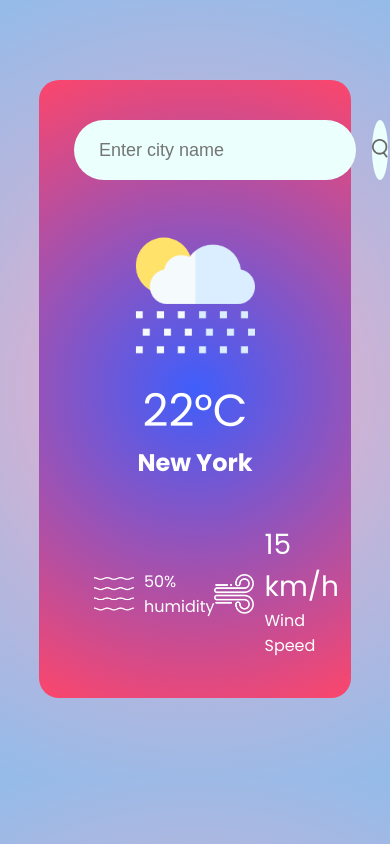
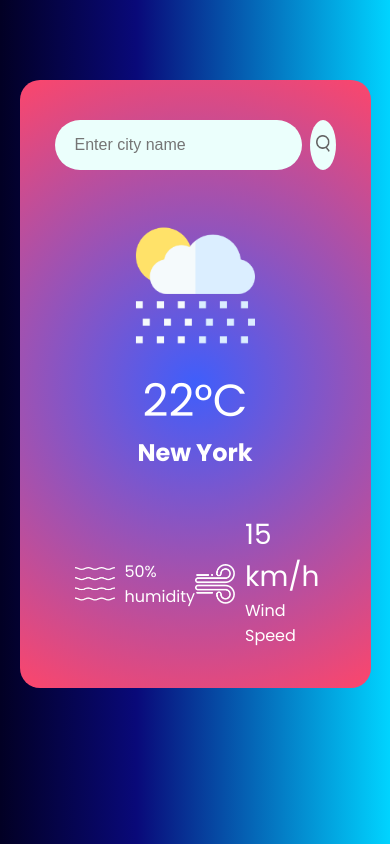
Before and after one commit to Monir1231/Weather-Site, a plain HTML site: page index.html in a window 390 px wide. Drawn offline with Linux system fonts and the light colour scheme.

Commit message:
weather site

```diff
--- a/style.css
+++ b/style.css
@@ -104,3 +104,110 @@
 /* .weather{
     display: none;
 } */
+
+
+/* responsive */
+
+@media (max-width: 600px){
+
+    body{
+        font-family: "Poppins", sans-serif;
+        background: #020024;
+        background: linear-gradient(90deg, rgba(2, 0, 36, 1) 0%, rgba(9, 9, 121, 1) 35%, rgba(0, 212, 255, 1) 100%);
+    }
+
+    .card{
+        width: 90%;
+        max-width: 500px;
+        /* background: linear-gradient(135deg, #00feba, #5b4481); */
+        background: #3F5EFB;
+        background: radial-gradient(circle, rgba(63, 94, 251, 1) 0%, rgba(252, 70, 107, 1) 100%);
+        color: #fff;
+        margin: 80px auto;
+        border-radius: 20px;
+        padding: 40px 35px;
+        text-align: center;
+    }
+
+    .search{
+        width: 100%;
+        display: flex;
+        align-items: center;
+        justify-content: space-between;
+    }
+
+    .search input{
+        border: 0;
+        outline: 0;
+        background-color: #ebfffc;
+        color: #555;
+        padding: 8px 20px;
+        height: 50px;
+        border-radius: 30px;
+        flex: 1;
+        margin-right: 8px ;
+        font-size: 16px;
+    }
+
+
+    .search button{
+        border: 0;
+        outline: 0;
+        background-color: #ebfffc;
+        border-radius: 50%;
+        width: 50px;
+        height: 50px;
+        cursor: pointer;
+    }
+
+    .search button img{
+        width: 14px;
+    }
+
+    .weather-icon{
+        width: 170px;
+        margin-top: 30px;
+    }
+
+    .weather h1{
+        font-size: 80px;
+        font-weight: 400;
+    }
+
+    .weather h1{
+        font-size: 45px;
+        font-weight: 400;
+        margin-top:-10px;
+    }
+
+    .details{
+        display: flex;
+        justify-items: center;
+        justify-content: space-between;
+        padding: 0 20px;
+        margin-top: 50px;
+    }
+
+    .col{
+        display: flex;
+        align-items: center;
+        text-align: left;
+    }
+
+    .col img{
+        width: 40px;
+        margin-right: 10px;
+    }
+
+    .Humidity, .wind{
+        font-size: 28px;
+        margin-top: -6px;
+    }
+
+    /* .weather{
+        display: none;
+    } */
+
+
+
+}
```
